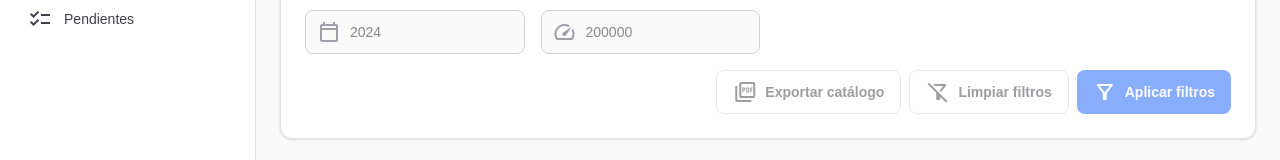
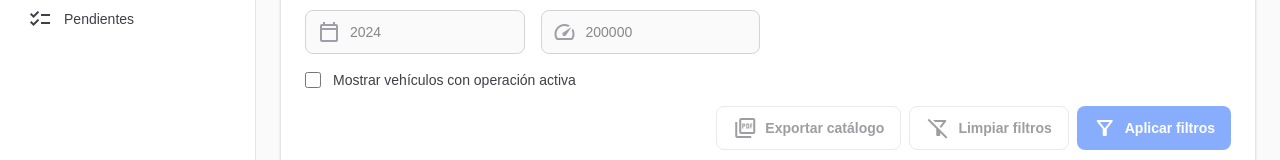
Before and after one commit to TomasSilvetti/app-concesionaria, a Next.js app in the folder app-concesionaria/: page /stock in a window 1280 px wide. Shown: the part 299-459 px from the top of the page. Built offline with nearby package versions, Linux system fonts and the light colour scheme; no server answers.

Commit message:
agregado fix hipervinculo, autos asociados a operaciones y checkbox para mostrar autos asociados a una operacion

```diff
--- a/app-concesionaria/src/app/api/stock/[id]/route.ts
+++ b/app-concesionaria/src/app/api/stock/[id]/route.ts
@@ -25,6 +25,10 @@ const vehicleInclude = {
         },
       },
     },
+  },
+  OperacionesVenta: {
+    select: { idOperacion: true },
+    take: 1,
   },
 };
 
@@ -65,7 +69,7 @@ export async function GET(
       return NextResponse.json({ message: "Acceso denegado" }, { status: 403 });
     }
 
-    const { Operation, ...vehicleRest } = vehicle;
+    const { Operation, OperacionesVenta, ...vehicleRest } = vehicle;
     const response = {
       ...vehicleRest,
       operacion: Operation
@@ -79,6 +83,9 @@ export async function GET(
                 }
               : null,
           }
+        : null,
+      operacionDeVenta: OperacionesVenta[0]
+        ? { idOperacion: OperacionesVenta[0].idOperacion }
         : null,
     };
 
--- a/app-concesionaria/src/app/api/stock/route.ts
+++ b/app-concesionaria/src/app/api/stock/route.ts
@@ -25,13 +25,19 @@ interface StockFilters {
   precioMax?: string;
   anio?: string;
   kilometrosMax?: string;
+  mostrarConOperacion?: boolean;
 }
 
 function buildWhereClause(clienteId: string, filters: StockFilters) {
   const where: any = {
     clienteId: clienteId,
-    estado: "disponible",
   };
+
+  if (filters.mostrarConOperacion) {
+    where.estado = { in: ["disponible", "en_proceso"] };
+  } else {
+    where.estado = "disponible";
+  }
 
   if (filters.precioMin || filters.precioMax) {
     where.OR = [
@@ -144,6 +150,7 @@ export async function GET(req: NextRequest) {
       precioMax: searchParams.get("precioMax") || undefined,
       anio: searchParams.get("anio") || undefined,
       kilometrosMax: searchParams.get("kilometrosMax") || undefined,
+      mostrarConOperacion: searchParams.get("mostrarConOperacion") === "true",
     };
 
     if (orderBy && !ALLOWED_ORDER_BY_FIELDS.includes(orderBy)) {
--- a/app-concesionaria/src/components/stock/StockFilters.tsx
+++ b/app-concesionaria/src/components/stock/StockFilters.tsx
@@ -20,6 +20,7 @@ export interface StockFilters {
   precioMax?: number;
   anio?: number;
   kilometrosMax?: number;
+  mostrarConOperacion?: boolean;
 }
 
 interface StockFiltersProps {
@@ -43,6 +44,7 @@ export function StockFilters({
   const [precioMax, setPrecioMax] = useState<string>("");
   const [anio, setAnio] = useState<string>("");
   const [kilometrosMax, setKilometrosMax] = useState<string>("");
+  const [mostrarConOperacion, setMostrarConOperacion] = useState<boolean>(false);
 
   const [brands, setBrands] = useState<VehicleBrand[]>([]);
   const [categories, setCategories] = useState<VehicleCategory[]>([]);
@@ -96,7 +98,8 @@ export function StockFilters({
     precioMin !== "" ||
     precioMax !== "" ||
     anio !== "" ||
-    kilometrosMax !== "";
+    kilometrosMax !== "" ||
+    mostrarConOperacion;
 
   const handleApplyFilters = () => {
     const filters: StockFilters = {};
@@ -107,6 +110,7 @@ export function StockFilters({
     if (precioMax) filters.precioMax = parseFloat(precioMax);
     if (anio) filters.anio = parseInt(anio, 10);
     if (kilometrosMax) filters.kilometrosMax = parseFloat(kilometrosMax);
+    if (mostrarConOperacion) filters.mostrarConOperacion = true;
 
     onApplyFilters(filters);
   };
@@ -118,6 +122,7 @@ export function StockFilters({
     setPrecioMax("");
     setAnio("");
     setKilometrosMax("");
+    setMostrarConOperacion(false);
     onClearFilters();
   };
 
@@ -128,6 +133,7 @@ export function StockFilters({
     if (precioMin || precioMax) count++;
     if (anio) count++;
     if (kilometrosMax) count++;
+    if (mostrarConOperacion) count++;
     return count;
   };
 
@@ -277,6 +283,19 @@ export function StockFilters({
         </div>
       </div>
 
+      <div className="flex items-center gap-3">
+        <input
+          id="mostrarConOperacion"
+          type="checkbox"
+          checked={mostrarConOperacion}
+          onChange={(e) => setMostrarConOperacion(e.target.checked)}
+          className="h-4 w-4 rounded border-zinc-300 text-blue-600 focus:ring-blue-500 focus:ring-offset-2"
+        />
+        <label htmlFor="mostrarConOperacion" className="text-sm font-medium text-zinc-700 cursor-pointer select-none">
+          Mostrar vehículos con operación activa
+        </label>
+      </div>
+
       <div className="flex flex-col gap-3 sm:flex-row sm:items-center sm:justify-between">
         <div className="flex flex-wrap items-center gap-2">
           {activeFiltersCount > 0 && (
@@ -326,6 +345,14 @@ export function StockFilters({
                     speed
                   </span>
                   Hasta {kilometrosMax} km
+                </span>
+              )}
+              {mostrarConOperacion && (
+                <span className="inline-flex items-center gap-1.5 rounded-full bg-amber-50 px-3 py-1 text-xs font-medium text-amber-700">
+                  <span className="material-symbols-outlined text-sm">
+                    pending_actions
+                  </span>
+                  Con operación activa
                 </span>
               )}
             </>
--- a/app-concesionaria/src/components/stock/StockTable.tsx
+++ b/app-concesionaria/src/components/stock/StockTable.tsx
@@ -27,6 +27,7 @@ interface StockFilters {
   precioMax?: number;
   anio?: number;
   kilometrosMax?: number;
+  mostrarConOperacion?: boolean;
 }
 
 interface StockTableProps {
@@ -94,6 +95,7 @@ export function StockTable({ refreshTrigger, filters = {}, onSelectionChange }:
       if (filters.precioMax !== undefined) params.append("precioMax", filters.precioMax.toString());
       if (filters.anio !== undefined) params.append("anio", filters.anio.toString());
       if (filters.kilometrosMax !== undefined) params.append("kilometrosMax", filters.kilometrosMax.toString());
+      if (filters.mostrarConOperacion) params.append("mostrarConOperacion", "true");
 
       const url = `${baseUrl}/api/stock?${params.toString()}`;
 
--- a/app-concesionaria/src/components/stock/VehicleDetailView.tsx
+++ b/app-concesionaria/src/components/stock/VehicleDetailView.tsx
@@ -22,6 +22,10 @@ interface Operacion {
   vehiculoVendido: OperacionVehiculoVendido | null;
 }
 
+interface OperacionDeVenta {
+  idOperacion: string;
+}
+
 interface Vehicle {
   id: string;
   marcaId: string;
@@ -44,6 +48,7 @@ interface Vehicle {
   VehicleCategory: { nombre: string };
   VehiclePhoto: VehiclePhoto[];
   operacion?: Operacion | null;
+  operacionDeVenta?: OperacionDeVenta | null;
 }
 
 interface VehicleDetailViewProps {
@@ -382,6 +387,23 @@ export function VehicleDetailView({ vehicleId }: VehicleDetailViewProps) {
               </span>
             </p>
           </div>
+        ) : vehicle.operacionDeVenta ? (
+          <div className="rounded-lg border border-blue-100 bg-blue-50 p-4">
+            <div>
+              <p className="text-xs font-medium uppercase tracking-wider text-blue-600">
+                ID de Operación
+              </p>
+              <div className="mt-1">
+                <Link
+                  href={`/operaciones/${vehicle.operacionDeVenta.idOperacion}`}
+                  className="inline-flex items-center gap-1 font-mono text-sm font-medium text-blue-600 underline-offset-2 hover:underline"
+                >
+                  {vehicle.operacionDeVenta.idOperacion}
+                  <span className="material-symbols-outlined text-sm">open_in_new</span>
+                </Link>
+              </div>
+            </div>
+          </div>
         ) : (
           <p className="text-sm italic text-zinc-400">Sin operación asociada</p>
         )}
```
Also changed, not shown: 1 other file (tests, documents, lock files or other folders).
